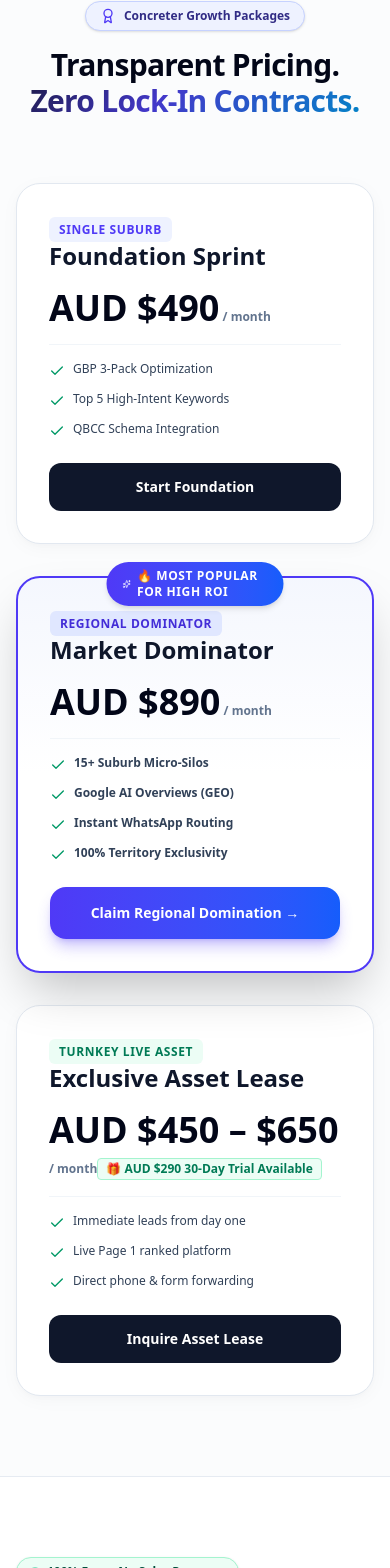
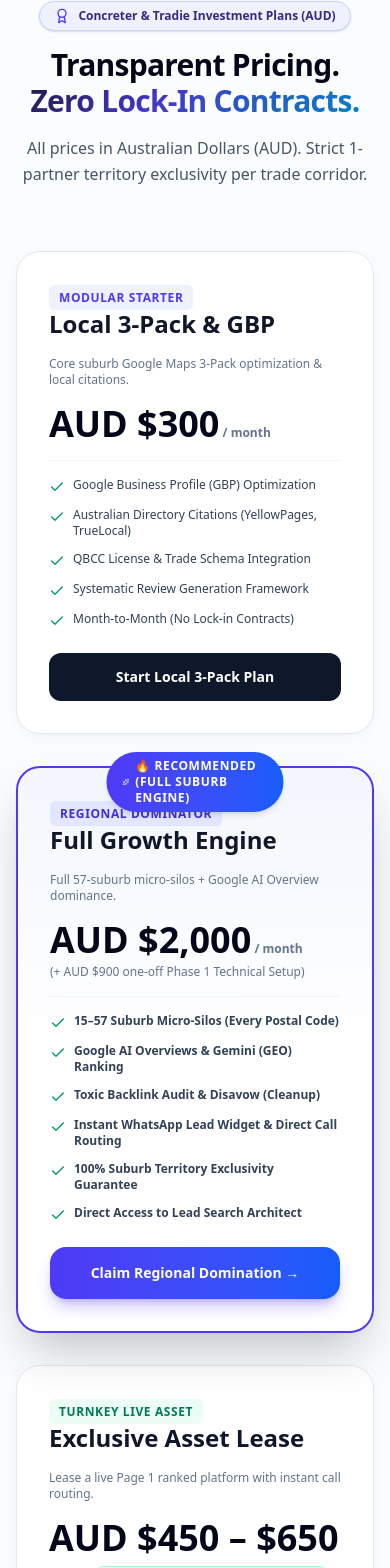
Before and after one commit to liveetcstream-beep/VORTIC-GROWTH, a Next.js app: page /concreters-seo in a window 390 px wide. Shown: the part 4394-5962 px from the top of the page. Built offline with nearby package versions, Linux system fonts and the light colour scheme.

Commit message:
feat: align Concreters SEO (/concreters-seo) pricing packages to proposal standard - Local 3-Pack AUD /mo, Full Growth Engine AUD ,000/mo, and Exclusive Asset Lease AUD -/mo

```diff
--- a/src/app/concreters-seo/page.tsx
+++ b/src/app/concreters-seo/page.tsx
@@ -542,86 +542,100 @@ export default function ConcretersSeoPage() {
           <div className="text-center max-w-3xl mx-auto space-y-4 mb-16">
             <div className="inline-flex items-center gap-2 px-3.5 py-1.5 rounded-full bg-indigo-50 border border-indigo-200 text-xs sm:text-sm font-bold text-indigo-900 shadow-sm">
               <Award className="w-4 h-4 text-indigo-600" />
-              <span>Concreter Growth Packages</span>
+              <span>Concreter & Tradie Investment Plans (AUD)</span>
             </div>
 
             <h2 className="text-3xl sm:text-4xl lg:text-5xl font-extrabold text-slate-950 tracking-tight">
               Transparent Pricing. <span className="gradient-text">Zero Lock-In Contracts.</span>
             </h2>
+
+            <p className="text-base sm:text-lg text-slate-600 font-normal leading-relaxed">
+              All prices in Australian Dollars (AUD). Strict 1-partner territory exclusivity per trade corridor.
+            </p>
           </div>
 
           <div className="grid grid-cols-1 lg:grid-cols-3 gap-8 items-stretch">
 
-            {/* Card 1 */}
+            {/* Card 1: Modular GBP Plan */}
             <div className="card-clean rounded-3xl p-8 flex flex-col justify-between space-y-6">
               <div className="space-y-4">
                 <span className="text-xs font-bold uppercase tracking-wider text-indigo-600 bg-indigo-50 px-2.5 py-1 rounded-md">
-                  Single Suburb
+                  Modular Starter
                 </span>
-                <h3 className="text-2xl font-black text-slate-900">Foundation Sprint</h3>
+                <h3 className="text-2xl font-black text-slate-900">Local 3-Pack & GBP</h3>
+                <p className="text-xs text-slate-500">Core suburb Google Maps 3-Pack optimization & local citations.</p>
                 <div className="pb-4 border-b border-slate-100">
-                  <span className="text-4xl font-black text-slate-950">AUD $490</span>
+                  <span className="text-4xl font-black text-slate-950">AUD $300</span>
                   <span className="text-xs font-semibold text-slate-500"> / month</span>
                 </div>
                 <ul className="space-y-3 text-xs sm:text-sm text-slate-700">
-                  <li className="flex items-start gap-2"><Check className="w-4 h-4 text-emerald-600 shrink-0 mt-0.5" /><span>GBP 3-Pack Optimization</span></li>
-                  <li className="flex items-start gap-2"><Check className="w-4 h-4 text-emerald-600 shrink-0 mt-0.5" /><span>Top 5 High-Intent Keywords</span></li>
-                  <li className="flex items-start gap-2"><Check className="w-4 h-4 text-emerald-600 shrink-0 mt-0.5" /><span>QBCC Schema Integration</span></li>
+                  <li className="flex items-start gap-2"><Check className="w-4 h-4 text-emerald-600 shrink-0 mt-0.5" /><span>Google Business Profile (GBP) Optimization</span></li>
+                  <li className="flex items-start gap-2"><Check className="w-4 h-4 text-emerald-600 shrink-0 mt-0.5" /><span>Australian Directory Citations (YellowPages, TrueLocal)</span></li>
+                  <li className="flex items-start gap-2"><Check className="w-4 h-4 text-emerald-600 shrink-0 mt-0.5" /><span>QBCC License & Trade Schema Integration</span></li>
+                  <li className="flex items-start gap-2"><Check className="w-4 h-4 text-emerald-600 shrink-0 mt-0.5" /><span>Systematic Review Generation Framework</span></li>
+                  <li className="flex items-start gap-2"><Check className="w-4 h-4 text-emerald-600 shrink-0 mt-0.5" /><span>Month-to-Month (No Lock-in Contracts)</span></li>
                 </ul>
               </div>
-              <a href="#concrete-audit" className="w-full py-3.5 rounded-xl bg-slate-900 text-white font-extrabold text-sm text-center block">
-                Start Foundation
+              <a href="#concrete-audit" className="w-full py-3.5 rounded-xl bg-slate-900 text-white font-extrabold text-sm text-center block hover:bg-slate-800 transition-all">
+                Start Local 3-Pack Plan
               </a>
             </div>
 
-            {/* Card 2 */}
-            <div className="rounded-3xl p-8 flex flex-col justify-between space-y-6 bg-gradient-to-b from-indigo-50/50 via-white to-white border-2 border-indigo-600 shadow-2xl relative">
+            {/* Card 2: Recommended Full Growth Engine */}
+            <div className="rounded-3xl p-8 flex flex-col justify-between space-y-6 bg-gradient-to-b from-indigo-50/60 via-white to-white border-2 border-indigo-600 shadow-2xl relative">
               <div className="absolute -top-4 left-1/2 -translate-x-1/2 px-4 py-1.5 rounded-full bg-gradient-to-r from-indigo-600 to-blue-600 text-white font-extrabold text-xs shadow-md uppercase tracking-wider flex items-center gap-1.5">
                 <Sparkles className="w-3.5 h-3.5" />
-                🔥 Most Popular for High ROI
+                🔥 RECOMMENDED (Full Suburb Engine)
               </div>
               <div className="space-y-4">
                 <span className="text-xs font-bold uppercase tracking-wider text-indigo-700 bg-indigo-100 px-2.5 py-1 rounded-md">
                   Regional Dominator
                 </span>
-                <h3 className="text-2xl font-black text-slate-900">Market Dominator</h3>
+                <h3 className="text-2xl font-black text-slate-900">Full Growth Engine</h3>
+                <p className="text-xs text-slate-500">Full 57-suburb micro-silos + Google AI Overview dominance.</p>
                 <div className="pb-4 border-b border-slate-100">
-                  <span className="text-4xl font-black text-slate-950">AUD $890</span>
+                  <span className="text-4xl font-black text-slate-950">AUD $2,000</span>
                   <span className="text-xs font-semibold text-slate-500"> / month</span>
+                  <div className="text-xs font-medium text-slate-500 pt-1">(+ AUD $900 one-off Phase 1 Technical Setup)</div>
                 </div>
                 <ul className="space-y-3 text-xs sm:text-sm text-slate-700">
-                  <li className="flex items-start gap-2"><Check className="w-4 h-4 text-emerald-600 shrink-0 mt-0.5" /><span><strong>15+ Suburb Micro-Silos</strong></span></li>
-                  <li className="flex items-start gap-2"><Check className="w-4 h-4 text-emerald-600 shrink-0 mt-0.5" /><span><strong>Google AI Overviews (GEO)</strong></span></li>
-                  <li className="flex items-start gap-2"><Check className="w-4 h-4 text-emerald-600 shrink-0 mt-0.5" /><span><strong>Instant WhatsApp Routing</strong></span></li>
-                  <li className="flex items-start gap-2"><Check className="w-4 h-4 text-emerald-600 shrink-0 mt-0.5" /><span><strong>100% Territory Exclusivity</strong></span></li>
+                  <li className="flex items-start gap-2"><Check className="w-4 h-4 text-emerald-600 shrink-0 mt-0.5" /><span><strong>15–57 Suburb Micro-Silos (Every Postal Code)</strong></span></li>
+                  <li className="flex items-start gap-2"><Check className="w-4 h-4 text-emerald-600 shrink-0 mt-0.5" /><span><strong>Google AI Overviews & Gemini (GEO) Ranking</strong></span></li>
+                  <li className="flex items-start gap-2"><Check className="w-4 h-4 text-emerald-600 shrink-0 mt-0.5" /><span><strong>Toxic Backlink Audit & Disavow (Cleanup)</strong></span></li>
+                  <li className="flex items-start gap-2"><Check className="w-4 h-4 text-emerald-600 shrink-0 mt-0.5" /><span><strong>Instant WhatsApp Lead Widget & Direct Call Routing</strong></span></li>
+                  <li className="flex items-start gap-2"><Check className="w-4 h-4 text-emerald-600 shrink-0 mt-0.5" /><span><strong>100% Suburb Territory Exclusivity Guarantee</strong></span></li>
+                  <li className="flex items-start gap-2"><Check className="w-4 h-4 text-emerald-600 shrink-0 mt-0.5" /><span><strong>Direct Access to Lead Search Architect</strong></span></li>
                 </ul>
               </div>
-              <a href="#concrete-audit" className="w-full py-4 rounded-2xl bg-gradient-to-r from-indigo-600 to-blue-600 text-white font-extrabold text-sm text-center block shadow-lg shadow-indigo-600/30">
+              <a href="#concrete-audit" className="w-full py-4 rounded-2xl bg-gradient-to-r from-indigo-600 to-blue-600 text-white font-extrabold text-sm text-center block shadow-lg shadow-indigo-600/30 hover:shadow-xl hover:translate-y-[-1px] transition-all">
                 Claim Regional Domination →
               </a>
             </div>
 
-            {/* Card 3 */}
+            {/* Card 3: Exclusive Asset Lease */}
             <div className="card-clean rounded-3xl p-8 flex flex-col justify-between space-y-6">
               <div className="space-y-4">
                 <span className="text-xs font-bold uppercase tracking-wider text-emerald-700 bg-emerald-50 px-2.5 py-1 rounded-md">
                   Turnkey Live Asset
                 </span>
                 <h3 className="text-2xl font-black text-slate-900">Exclusive Asset Lease</h3>
+                <p className="text-xs text-slate-500">Lease a live Page 1 ranked platform with instant call routing.</p>
                 <div className="pb-4 border-b border-slate-100">
                   <span className="text-4xl font-black text-slate-950">AUD $450 – $650</span>
                   <span className="text-xs font-semibold text-slate-500"> / month</span>
-                  <div className="text-xs font-bold text-emerald-700 bg-emerald-50 px-2 py-0.5 rounded mt-2 inline-block border border-emerald-200">
+                  <div className="text-xs font-bold text-emerald-700 bg-emerald-50 px-2.5 py-1 rounded-md mt-2 inline-block border border-emerald-200">
                     🎁 AUD $290 30-Day Trial Available
                   </div>
                 </div>
                 <ul className="space-y-3 text-xs sm:text-sm text-slate-700">
-                  <li className="flex items-start gap-2"><Check className="w-4 h-4 text-emerald-600 shrink-0 mt-0.5" /><span>Immediate leads from day one</span></li>
-                  <li className="flex items-start gap-2"><Check className="w-4 h-4 text-emerald-600 shrink-0 mt-0.5" /><span>Live Page 1 ranked platform</span></li>
-                  <li className="flex items-start gap-2"><Check className="w-4 h-4 text-emerald-600 shrink-0 mt-0.5" /><span>Direct phone & form forwarding</span></li>
+                  <li className="flex items-start gap-2"><Check className="w-4 h-4 text-emerald-600 shrink-0 mt-0.5" /><span>Immediate inbound calls from day one</span></li>
+                  <li className="flex items-start gap-2"><Check className="w-4 h-4 text-emerald-600 shrink-0 mt-0.5" /><span>Live Page 1 & Google AI ranked platform</span></li>
+                  <li className="flex items-start gap-2"><Check className="w-4 h-4 text-emerald-600 shrink-0 mt-0.5" /><span>10-Minute setup (Calls forwarded to your phone)</span></li>
+                  <li className="flex items-start gap-2"><Check className="w-4 h-4 text-emerald-600 shrink-0 mt-0.5" /><span>Your QBCC license & business branding integrated</span></li>
+                  <li className="flex items-start gap-2"><Check className="w-4 h-4 text-emerald-600 shrink-0 mt-0.5" /><span>First signed job covers multiple months of lease</span></li>
                 </ul>
               </div>
-              <a href="https://wa.me/61401164987?text=Hi%20Bilal,%20I'd%20like%20to%20check%20Concreter%20Asset%20Lease%20availability." target="_blank" rel="noopener noreferrer" className="w-full py-3.5 rounded-xl bg-slate-900 text-white font-extrabold text-sm text-center block">
+              <a href="https://wa.me/61401164987?text=Hi%20Bilal,%20I'd%20like%20to%20check%20Concreter%20Asset%20Lease%20availability." target="_blank" rel="noopener noreferrer" className="w-full py-3.5 rounded-xl bg-slate-900 text-white font-extrabold text-sm text-center block hover:bg-slate-800 transition-all">
                 Inquire Asset Lease
               </a>
             </div>
```
